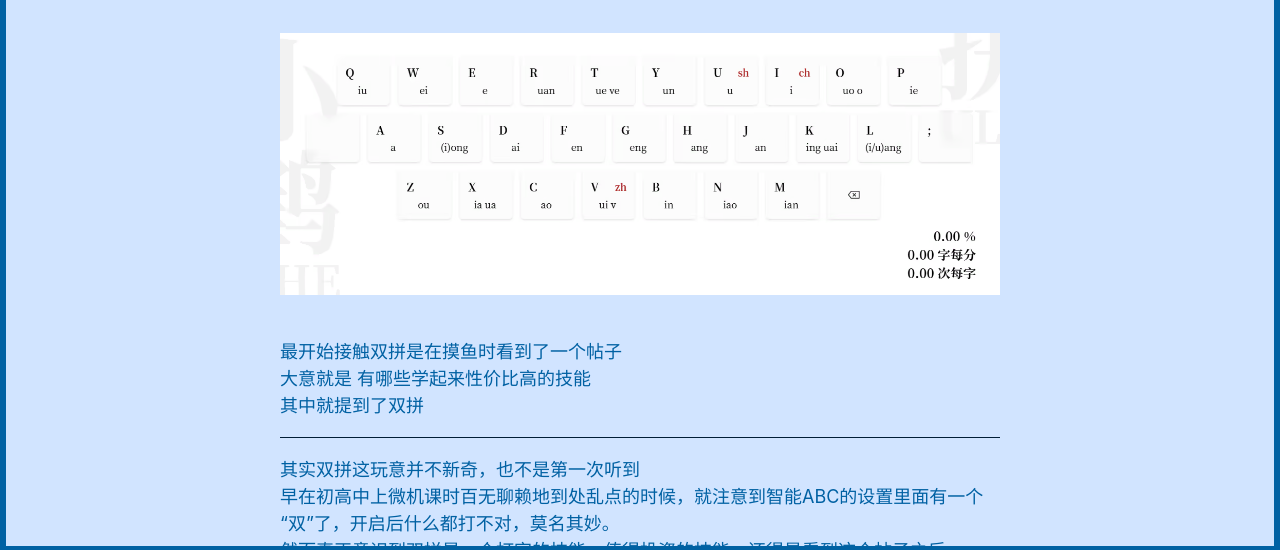
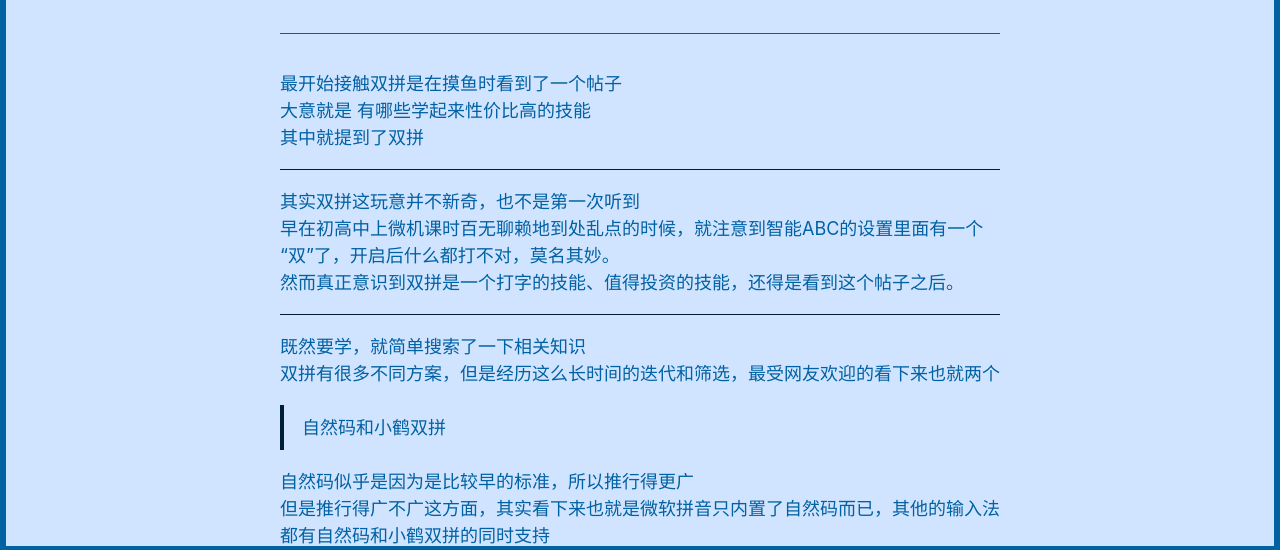
Before and after one commit to smter/smter.github.io, a plain HTML site: page 2024/01/11/关于双拼/index.html in a window 1280 px wide. Shown: the part 248-798 px from the top of the page. Drawn offline with Linux system fonts and the light colour scheme; a web font is replaced by a local one.

Commit message:
Site updated: 2024-01-11 10:27:35

```diff
--- a/2024/01/11/关于双拼/index.html
+++ b/2024/01/11/关于双拼/index.html
@@ -130,7 +130,7 @@
     </div>
     <div class="post-img">
 
-            <img src="/xnheulpb.avif" alt="featured_image">
+            <div class="h-line-primary"></div>
 
     </div>
 </div>
```
Also changed, not shown: 2024/01/11/关于双拼/PixPin_2024-01-11_10-15-32.png (deleted).
